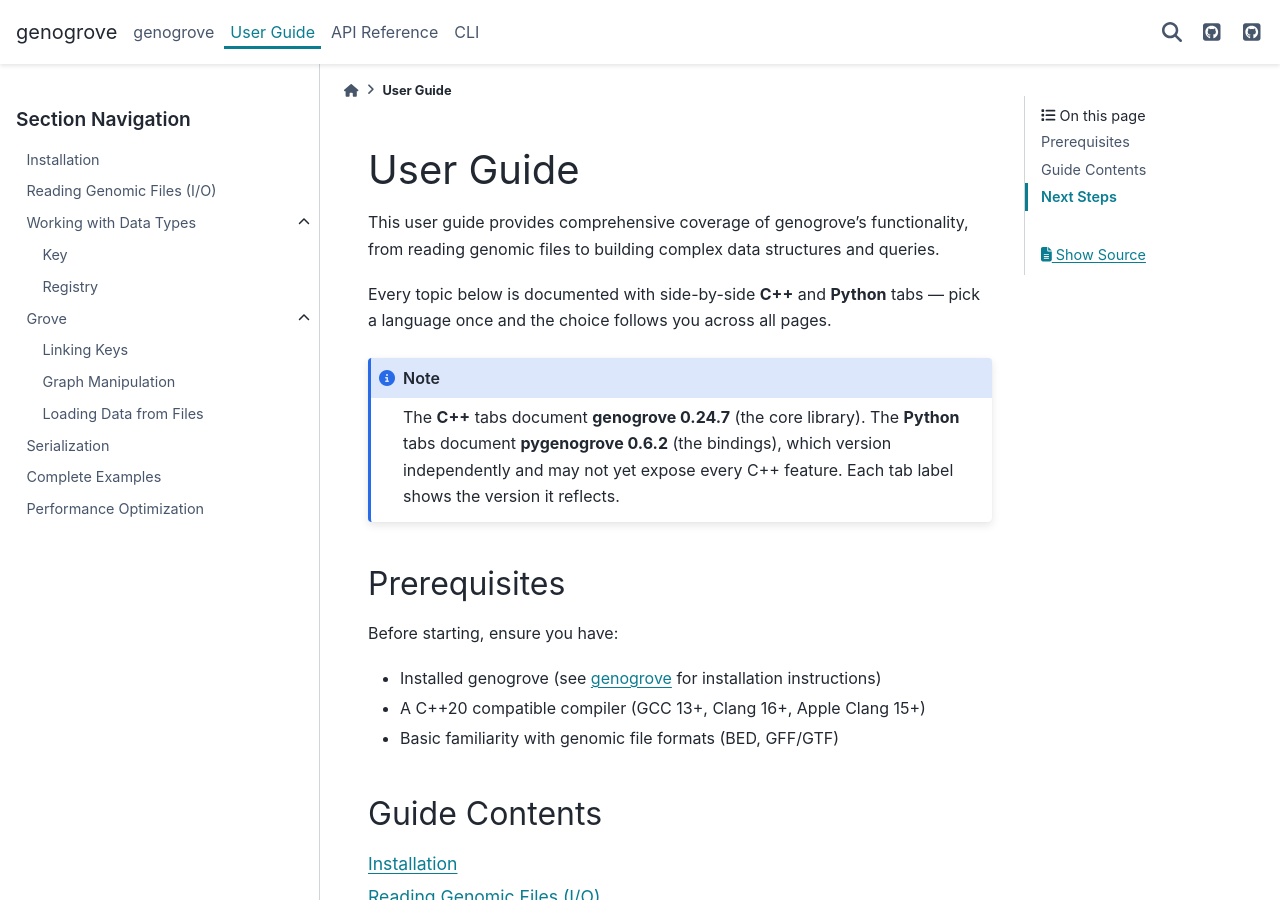
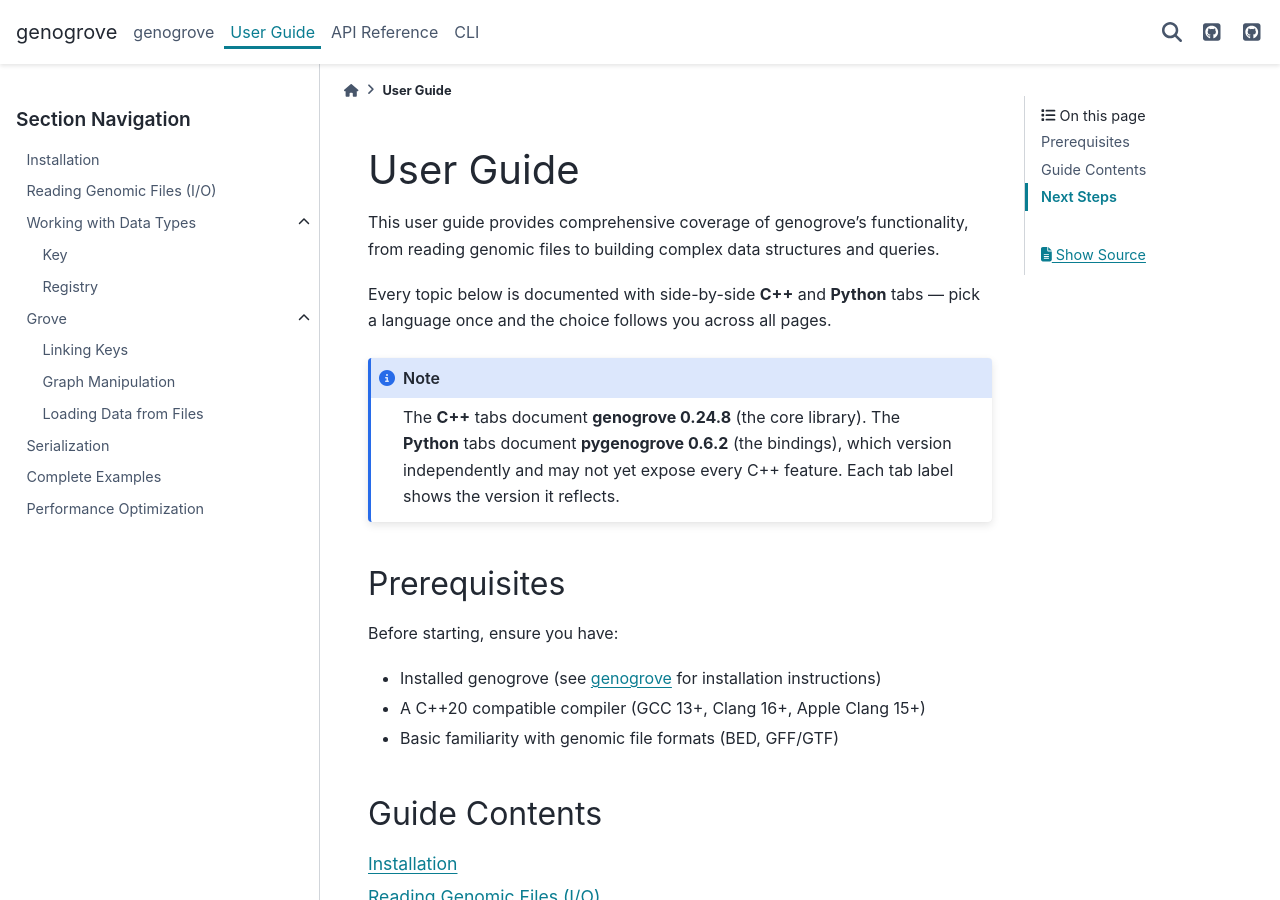
Before and after one commit to genogrove/docs, a Sphinx documentation site: the page built from source/user_guide.md, in a window 1280 px wide and 900 px high. Built offline with Sphinx 7.4.7 and the PyData theme 0.15.4, drawn with Linux system fonts in a browser that asks for light colours.

```diff
--- a/source/conf.py
+++ b/source/conf.py
@@ -12,7 +12,7 @@ import os
 project = "genogrove"
 copyright = "2026, Richard. A. Schaefer"
 author = "Richard. A. Schaefer"
-release = "0.24.7"
+release = "0.24.8"
 # pygenogrove (Python bindings) versions independently of the C++ library and
 # currently lags it; the Python guide tabs reflect this surface. Bump alongside
 # the pin in source/requirements.txt.
```
Also changed, not shown: README.md (+1 -1 lines).
